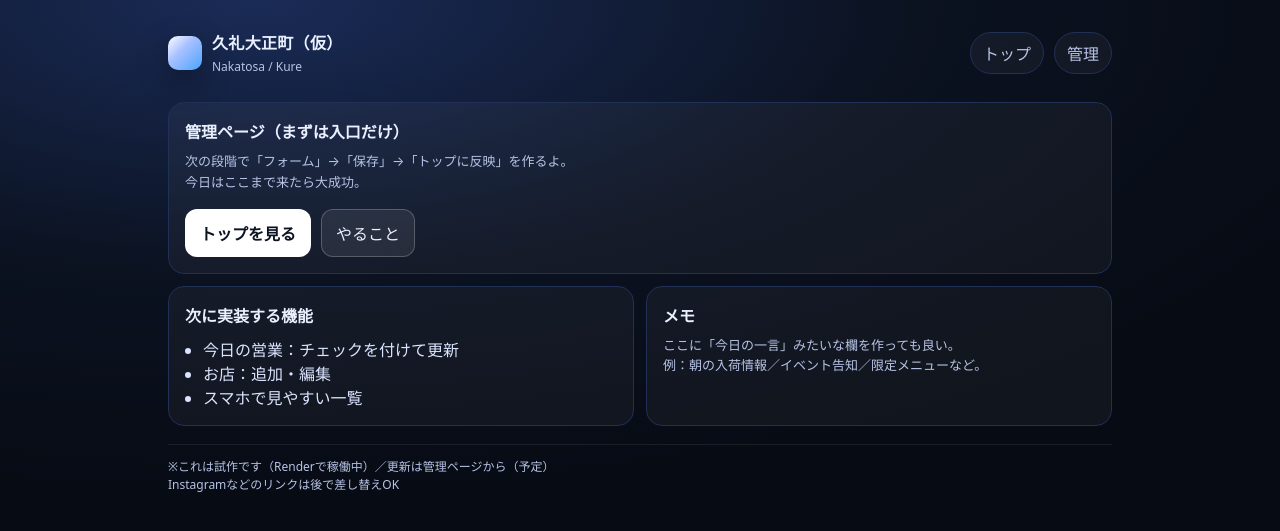
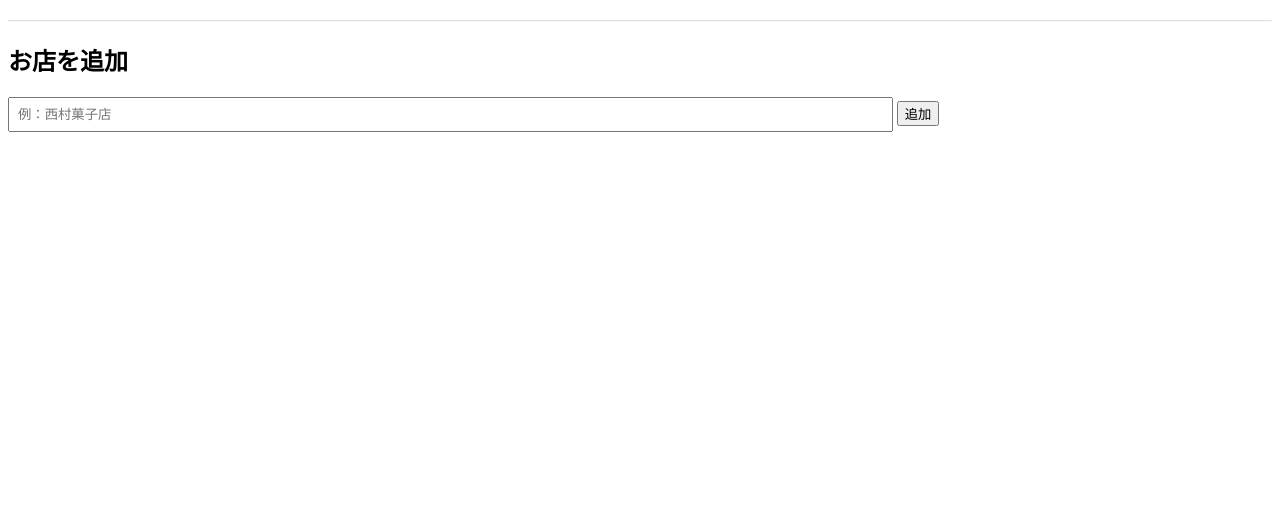
Before and after one commit to hitomikkusu-design/kuretaisyoumachi, a Flask app: page /admin in a window 1280 px wide. Shown: the top 531 px of the page. Run offline with Flask 3, Linux system fonts and the light colour scheme.

Commit message:
Update admin.html

```diff
--- a/templates/admin.html
+++ b/templates/admin.html
@@ -1,36 +1,14 @@
-{% extends "base.html" %}
-{% set title = "管理｜久礼大正町（仮）" %}
+<hr style="margin:20px 0; opacity:.3;">
 
-{% block content %}
-<section class="grid">
-  <div class="card wide">
-    <h2>管理ページ（まずは入口だけ）</h2>
-    <div class="meta">
-      次の段階で「フォーム」→「保存」→「トップに反映」を作るよ。<br/>
-      今日はここまで来たら大成功。
-    </div>
+<h2>お店を追加</h2>
 
-    <div class="ctaRow">
-      <a class="btn btnPrimary" href="/">トップを見る</a>
-      <a class="btn" href="#todo">やること</a>
-    </div>
-  </div>
-
-  <div class="card" id="todo">
-    <h2>次に実装する機能</h2>
-    <ul class="list">
-      <li>今日の営業：チェックを付けて更新</li>
-      <li>お店：追加・編集</li>
-      <li>スマホで見やすい一覧</li>
-    </ul>
-  </div>
-
-  <div class="card">
-    <h2>メモ</h2>
-    <div class="meta">
-      ここに「今日の一言」みたいな欄を作っても良い。<br/>
-      例：朝の入荷情報／イベント告知／限定メニューなど。
-    </div>
-  </div>
-</section>
-{% endblock %}
+<form method="POST" action="/admin/add">
+  <input
+    type="text"
+    name="shop_name"
+    placeholder="例：西村菓子店"
+    style="padding:8px; width:70%;"
+    required
+  >
+  <button class="btn btnPrimary" type="submit">追加</button>
+</form>
```
